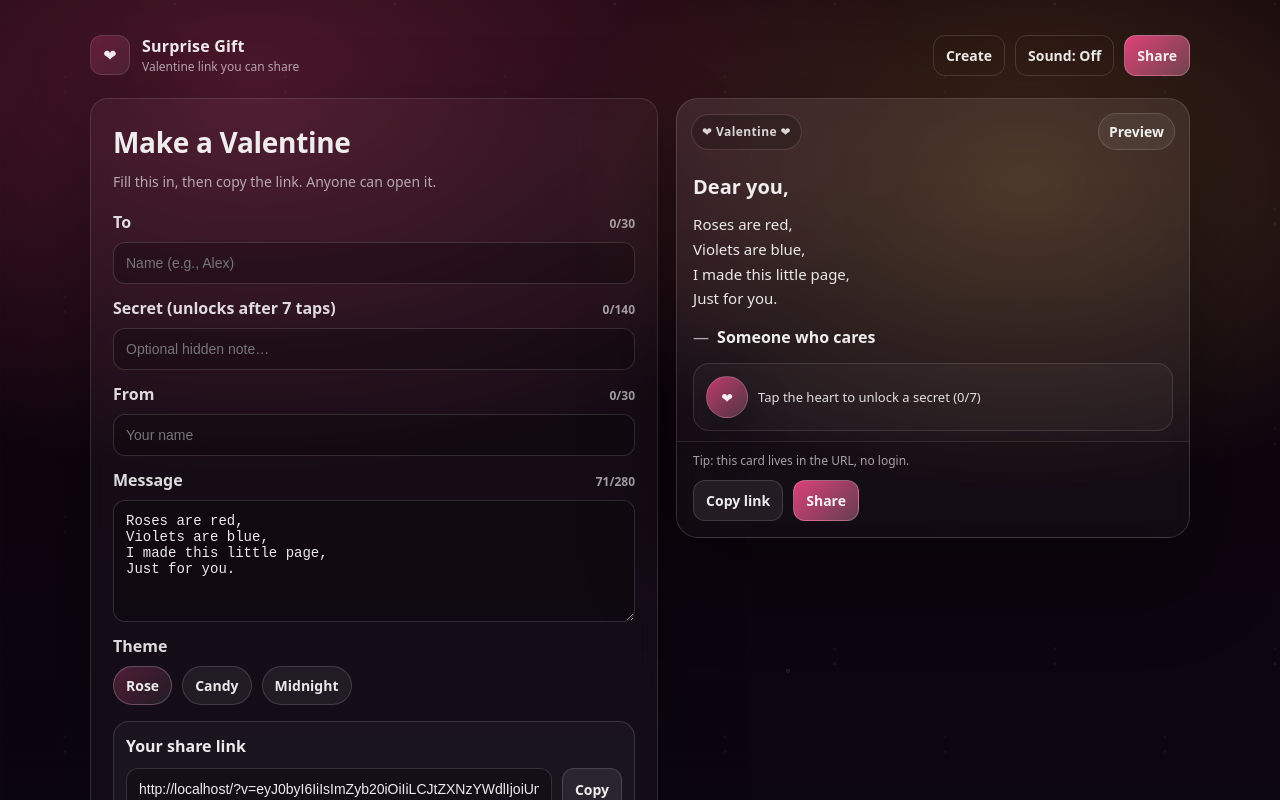
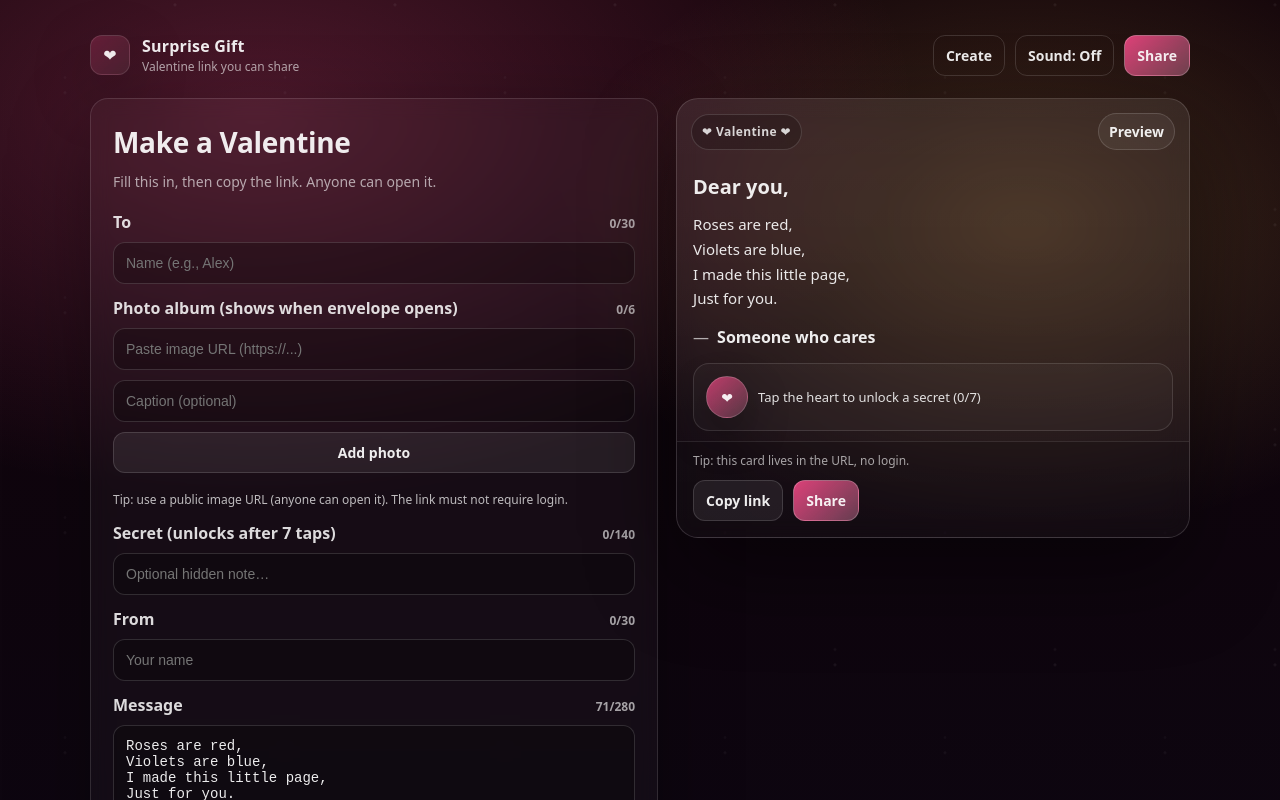
Before and after one commit to JohnBrianTiopes/Surprise, a React (Vite) app: page / in a window 1280 px wide. Shown: the top 800 px of the page. Built offline with nearby package versions, Linux system fonts and the light colour scheme.

Commit message:
Add photo album reveal

```diff
--- a/src/App.css
+++ b/src/App.css
@@ -178,6 +178,61 @@
 .field {
   display: grid;
   gap: 8px;
+}
+
+.photoComposer {
+  display: grid;
+  gap: 10px;
+}
+
+.photoList {
+  display: grid;
+  gap: 10px;
+}
+
+.photoItem {
+  display: grid;
+  grid-template-columns: 64px 1fr auto;
+  gap: 10px;
+  align-items: center;
+  padding: 10px;
+  border-radius: 14px;
+  border: 1px solid rgba(255, 255, 255, 0.12);
+  background: rgba(0, 0, 0, 0.14);
+}
+
+.photoThumb {
+  width: 64px;
+  height: 48px;
+  border-radius: 12px;
+  overflow: hidden;
+  border: 1px solid rgba(255, 255, 255, 0.12);
+  background: rgba(255, 255, 255, 0.04);
+}
+
+.photoThumb img {
+  width: 100%;
+  height: 100%;
+  object-fit: cover;
+  display: block;
+}
+
+.photoMeta {
+  min-width: 0;
+}
+
+.photoUrl {
+  font-size: 12px;
+  color: rgba(255, 255, 255, 0.82);
+  white-space: nowrap;
+  overflow: hidden;
+  text-overflow: ellipsis;
+}
+
+.photoCaption {
+  font-size: 12px;
+  color: rgba(255, 255, 255, 0.62);
+  margin-top: 2px;
 }
 
 .labelRow {
@@ -527,6 +582,85 @@ button:active {
   padding: 10px 0 0;
 }
 
+.revealStage {
+  padding: 10px 0 0;
+}
+
+.revealTitle {
+  font-size: 14px;
+  font-weight: 900;
+  letter-spacing: 0.1px;
+  margin-bottom: 10px;
+  color: rgba(255, 255, 255, 0.92);
+}
+
+.revealGrid {
+  display: grid;
+  grid-template-columns: 1fr 1fr;
+  gap: 12px;
+}
+
+@media (max-width: 420px) {
+  .revealGrid {
+    grid-template-columns: 1fr;
+  }
+}
+
+.polaroid {
+  margin: 0;
+  padding: 10px;
+  border-radius: 16px;
+  border: 1px solid rgba(255, 255, 255, 0.14);
+  background: rgba(255, 255, 255, 0.05);
+  box-shadow: 0 18px 60px rgba(0, 0, 0, 0.35);
+}
+
+.polaroid img {
+  width: 100%;
+  height: 150px;
+  object-fit: cover;
+  display: block;
+  border-radius: 12px;
+  border: 1px solid rgba(255, 255, 255, 0.12);
+}
+
+.polaroid figcaption {
+  margin-top: 8px;
+  font-size: 12px;
+  color: rgba(255, 255, 255, 0.78);
+  min-height: 16px;
+}
+
+.revealActions {
+  margin-top: 12px;
+  display: flex;
+  justify-content: flex-end;
+}
+
+.photoStrip {
+  margin-top: 12px;
+  display: flex;
+  gap: 8px;
+  flex-wrap: wrap;
+}
+
+.photoMini {
+  width: 54px;
+  height: 42px;
+  padding: 0;
+  border-radius: 12px;
+  overflow: hidden;
+  border: 1px solid rgba(255, 255, 255, 0.14);
+  background: rgba(0, 0, 0, 0.18);
+}
+
+.photoMini img {
+  width: 100%;
+  height: 100%;
+  object-fit: cover;
+  display: block;
+}
+
 .questionTitle {
   font-size: 16px;
   font-weight: 900;
--- a/src/App.jsx
+++ b/src/App.jsx
@@ -6,6 +6,19 @@ function clampLen(value, maxLen) {
   if (typeof value !== 'string') return ''
   const trimmed = value.trim()
   return trimmed.length > maxLen ? trimmed.slice(0, maxLen) : trimmed
+}
+
+function isProbablyImageUrl(url) {
+  if (typeof url !== 'string') return false
+  const trimmed = url.trim()
+  if (!trimmed) return false
+  try {
+    const u = new URL(trimmed)
+    if (u.protocol !== 'http:' && u.protocol !== 'https:') return false
+    return true
+  } catch {
+    return false
+  }
 }
 
 function encodePayload(payload) {
@@ -50,8 +63,18 @@ function getInitialFromUrl() {
     const message = clampLen(decoded.message ?? '', 280)
     const theme = clampLen(decoded.theme ?? 'rose', 20)
     const secret = clampLen(decoded.secret ?? '', 140)
+    const photosRaw = Array.isArray(decoded.photos) ? decoded.photos : []
+    const photos = photosRaw
+      .slice(0, 6)
+      .map((p) => {
+        const url = clampLen(p?.url ?? '', 500)
+        const caption = clampLen(p?.caption ?? '', 60)
+        if (!isProbablyImageUrl(url)) return null
+        return { url, caption }
+      })
+      .filter(Boolean)
     if (!from && !to && !message) return null
-    return { from, to, message, theme, secret }
+    return { from, to, message, theme, secret, photos }
   } catch {
     return null
   }
@@ -135,9 +158,12 @@ function App() {
   )
   const [theme, setTheme] = useState(initialShared?.theme ?? 'rose')
   const [secret, setSecret] = useState(initialShared?.secret ?? '')
+  const [photos, setPhotos] = useState(initialShared?.photos ?? [])
+  const [newPhotoUrl, setNewPhotoUrl] = useState('')
+  const [newPhotoCaption, setNewPhotoCaption] = useState('')
   const [soundOn, setSoundOn] = useState(false)
   const [shareUrl, setShareUrl] = useState(() =>
-    buildShareUrl({ to: toName, from: fromName, message, theme, secret })
+    buildShareUrl({ to: toName, from: fromName, message, theme, secret, photos })
   )
   const [copied, setCopied] = useState(false)
   const [toast, setToast] = useState('')
@@ -158,9 +184,13 @@ function App() {
       message: clampLen(message, 280),
       theme,
       secret: clampLen(secret, 140),
+      photos: (Array.isArray(photos) ? photos : []).slice(0, 6).map((p) => ({
+        url: clampLen(p?.url ?? '', 500),
+        caption: clampLen(p?.caption ?? '', 60),
+      })),
     }
     setShareUrl(buildShareUrl(payload))
-  }, [toName, fromName, message, theme, secret])
+  }, [toName, fromName, message, theme, secret, photos])
 
   useEffect(() => {
     const titleBase = toName ? `A Valentine for ${toName}` : 'A Valentine'
@@ -180,8 +210,12 @@ function App() {
       message: clampLen(message, 280),
       theme,
       secret: clampLen(secret, 140),
+      photos: (Array.isArray(photos) ? photos : []).slice(0, 6).map((p) => ({
+        url: clampLen(p?.url ?? '', 500),
+        caption: clampLen(p?.caption ?? '', 60),
+      })),
     }),
-    [toName, fromName, message, theme, secret]
+    [toName, fromName, message, theme, secret, photos]
   )
 
   const daysLeft = useMemo(() => daysUntilNextValentines(), [])
@@ -254,11 +288,17 @@ function App() {
   }
 
   function onOpenEnvelope() {
-    setViewerStep('question')
+    const hasPhotos = Array.isArray(payload.photos) && payload.photos.length > 0
+    setViewerStep(hasPhotos ? 'reveal' : 'question')
     setHeartTaps(0)
     setNoStyle(null)
     setNoDodges(0)
     showToast('Okay… one question first')
+  }
+
+  function onContinueAfterReveal() {
+    setViewerStep('question')
+    showToast('One quick question…')
   }
 
   function dodgeNo() {
@@ -278,6 +318,29 @@ function App() {
     if (soundOn) playChime()
     window.setTimeout(() => setConfettiOn(false), 1400)
     showToast('Yay!')
+  }
+
+  function onAddPhoto() {
+    const url = clampLen(newPhotoUrl, 500)
+    const caption = clampLen(newPhotoCaption, 60)
+    if (!isProbablyImageUrl(url)) {
+      showToast('Paste a public image URL (https://...)')
+      return
+    }
+    setPhotos((list) => {
+      const next = Array.isArray(list) ? [...list] : []
+      if (next.length >= 6) return next
+      next.push({ url, caption })
+      return next
+    })
+    setNewPhotoUrl('')
+    setNewPhotoCaption('')
+    showToast('Photo added')
+  }
+
+  function onRemovePhoto(idx) {
+    setPhotos((list) => (Array.isArray(list) ? list.filter((_, i) => i !== idx) : []))
+    showToast('Photo removed')
   }
 
   return (
@@ -336,6 +399,54 @@ function App() {
                 autoComplete="off"
               />
             </label>
+
+            <div className="field">
+              <div className="labelRow">
+                <span>Photo album (shows when envelope opens)</span>
+                <span className="hint">{Array.isArray(photos) ? photos.length : 0}/6</span>
+              </div>
+
+              <div className="photoComposer">
+                <input
+                  value={newPhotoUrl}
+                  onChange={(e) => setNewPhotoUrl(e.target.value)}
+                  placeholder="Paste image URL (https://...)"
+                  autoComplete="off"
+                  inputMode="url"
+                />
+                <input
+                  value={newPhotoCaption}
+                  onChange={(e) => setNewPhotoCaption(e.target.value)}
+                  placeholder="Caption (optional)"
+                  maxLength={60}
+                  autoComplete="off"
+                />
+                <button className="secondary" type="button" onClick={onAddPhoto} disabled={(Array.isArray(photos) ? photos.length : 0) >= 6}>
+                  Add photo
+                </button>
+              </div>
+
+              {Array.isArray(photos) && photos.length ? (
+                <div className="photoList">
+                  {photos.map((p, idx) => (
+                    <div className="photoItem" key={`${p.url}-${idx}`}>
+                      <div className="photoThumb">
+                        <img src={p.url} alt={p.caption || 'Photo'} loading="lazy" />
+                      </div>
+                      <div className="photoMeta">
+                        <div className="photoUrl" title={p.url}>{p.url}</div>
+                        <div className="photoCaption">{p.caption || '—'}</div>
+                      </div>
+                      <button className="ghost" type="button" onClick={() => onRemovePhoto(idx)}>
+                        Remove
+                      </button>
+                    </div>
+                  ))}
+                </div>
+              ) : (
+                <div className="miniInfo">Tip: use a public image URL (anyone can open it). The link must not require login.</div>
+              )}
+            </div>
 
             <label className="field">
               <div className="labelRow">
@@ -478,6 +589,25 @@ function App() {
                   </div>
                 ) : null}
 
+                {viewerStep === 'reveal' ? (
+                  <div className="revealStage">
+                    <div className="revealTitle">A little photo surprise ✨</div>
+                    <div className="revealGrid">
+                      {(payload.photos || []).slice(0, 6).map((p, idx) => (
+                        <figure className="polaroid" key={`${p.url}-${idx}`}>
+                          <img src={p.url} alt={p.caption || `Photo ${idx + 1}`} loading="lazy" />
+                          <figcaption>{p.caption || ' '}</figcaption>
+                        </figure>
+                      ))}
+                    </div>
+                    <div className="revealActions">
+                      <button className="primary" onClick={onContinueAfterReveal}>
+                        Continue
+                      </button>
+                    </div>
+                  </div>
+                ) : null}
+
                 {viewerStep === 'question' ? (
                   <div className="questionStage">
                     <div className="questionTitle">
@@ -520,6 +650,24 @@ function App() {
                 <span className="fromName">{payload.from || 'Someone who cares'}</span>
               </div>
 
+              {Array.isArray(payload.photos) && payload.photos.length ? (
+                <div className="photoStrip" aria-label="Photos">
+                  {payload.photos.slice(0, 6).map((p, idx) => (
+                    <button
+                      key={`${p.url}-${idx}`}
+                      type="button"
+                      className="photoMini"
+                      onClick={() => {
+                        showToast(p.caption || `Photo ${idx + 1}`)
+                      }}
+                      title={p.caption || `Photo ${idx + 1}`}
+                    >
+                      <img src={p.url} alt={p.caption || `Photo ${idx + 1}`} loading="lazy" />
+                    </button>
+                  ))}
+                </div>
+              ) : null}
+
               <div className="secretWrap">
                 <button
                   className="heartTap"
```
